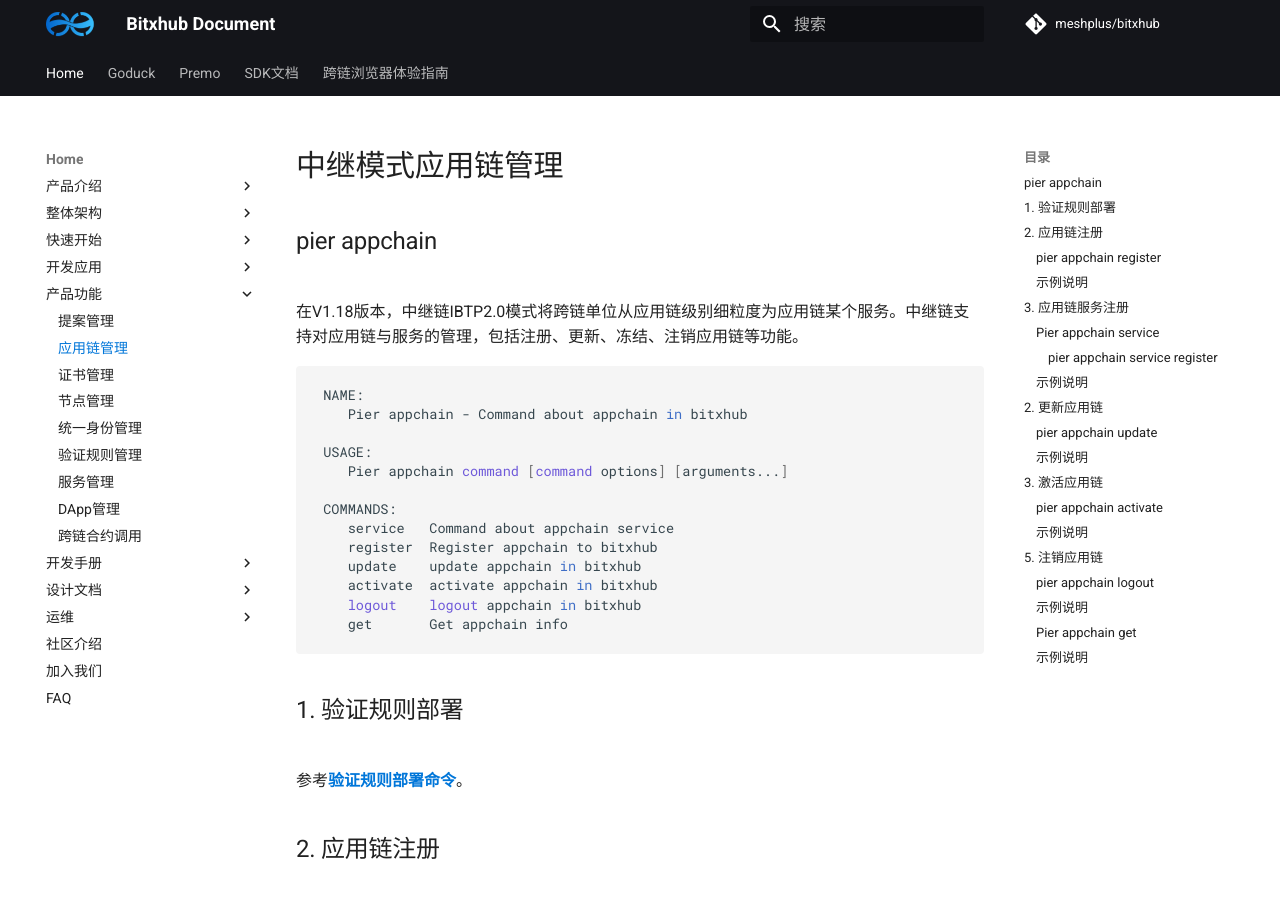
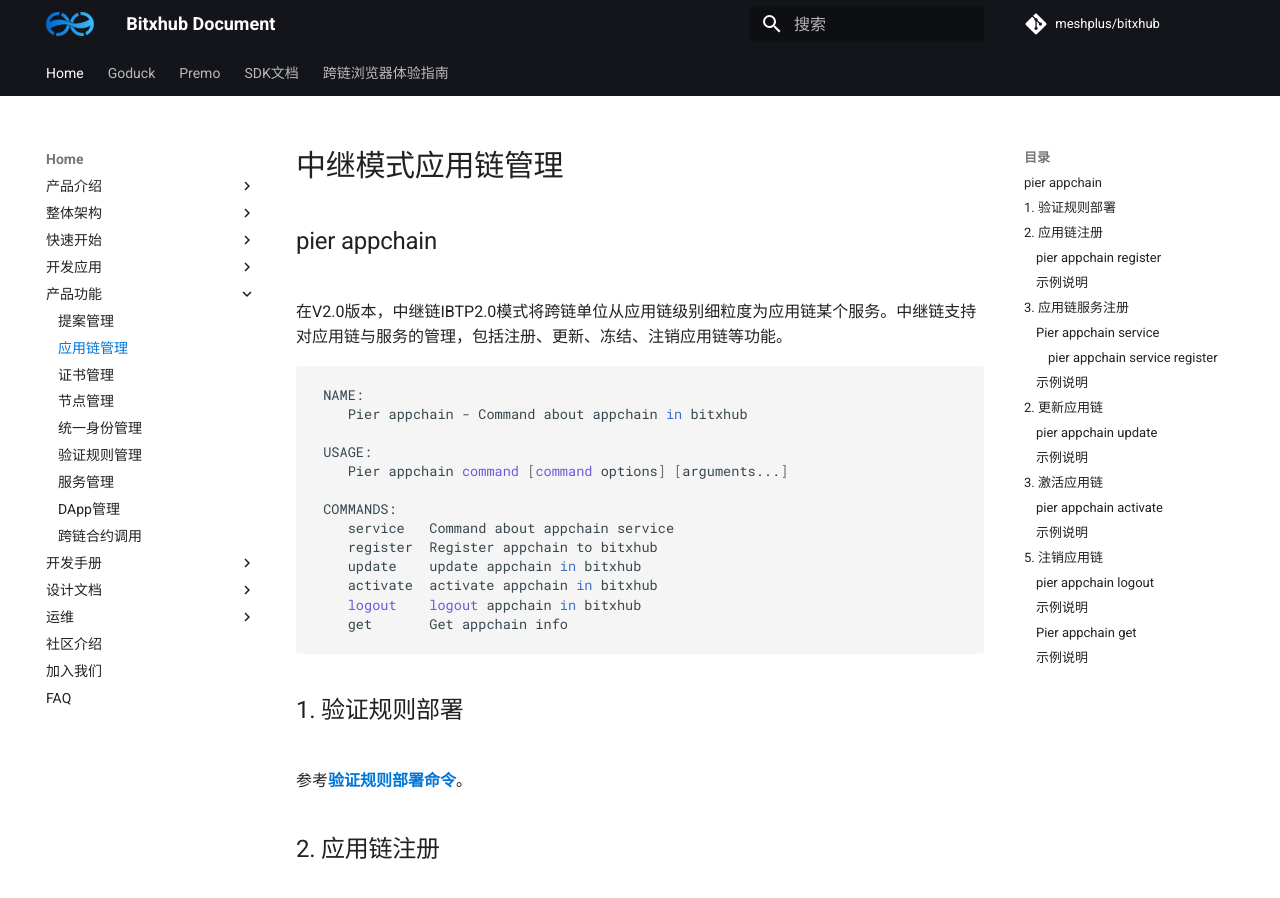
Before and after one commit to meshplus/bitxhub-docs, an MkDocs documentation site: the page built from docs/bitxhub/function/relay_manager.md, in a window 1280 px wide and 900 px high. Built offline with MkDocs 1.6.1 and Material for MkDocs 9.7.7, drawn with Linux system fonts in a browser that asks for light colours; comment, search, counter and statistics services are not loaded; the version menu is left out; some of the changed text lies outside the part shown.

````diff
--- a/docs/bitxhub/function/relay_manager.md
+++ b/docs/bitxhub/function/relay_manager.md
@@ -2,7 +2,7 @@
 
 ## pier appchain
 
-在V1.18版本，中继链IBTP2.0模式将跨链单位从应用链级别细粒度为应用链某个服务。中继链支持对应用链与服务的管理，包括注册、更新、冻结、注销应用链等功能。
+在V2.0版本，中继链IBTP2.0模式将跨链单位从应用链级别细粒度为应用链某个服务。中继链支持对应用链与服务的管理，包括注册、更新、冻结、注销应用链等功能。
 
 ```shell
 NAME:
@@ -90,7 +90,7 @@ bitxhub [--repo <repository>] client governance vote --id <proposal id> --info <
 比如进行fabric应用链的注册,现在 --doc-addr 和 --doc-hash 、--rule-url没有真正用到，使用下面示例的即可，验证规则需要提前注册（也可使用示例中内置验证规则地址）。验证者信息需要提前拷贝到repo目录下。注意在注册应用链时，确保已经正常启动中继链：
 ```shell
 # 具体样例
-$ CONFIG_PATH=$(HOME)/bitxhub-v1.18
+$ CONFIG_PATH=$(HOME)/bitxhub-v2.0
 $ cd $CONFIG_PATH/bitxhub && make install
 
 # 启动bitxhub
````
Also changed, not shown: docs/bitxhub/design/ibtp.md (+1 -1 lines), docs/bitxhub/dev/cmd/bitxhub_cmd.md (+1 -1 lines), docs/bitxhub/quick_start/start_transaction/start_transaction.md (+1 -1 lines).
